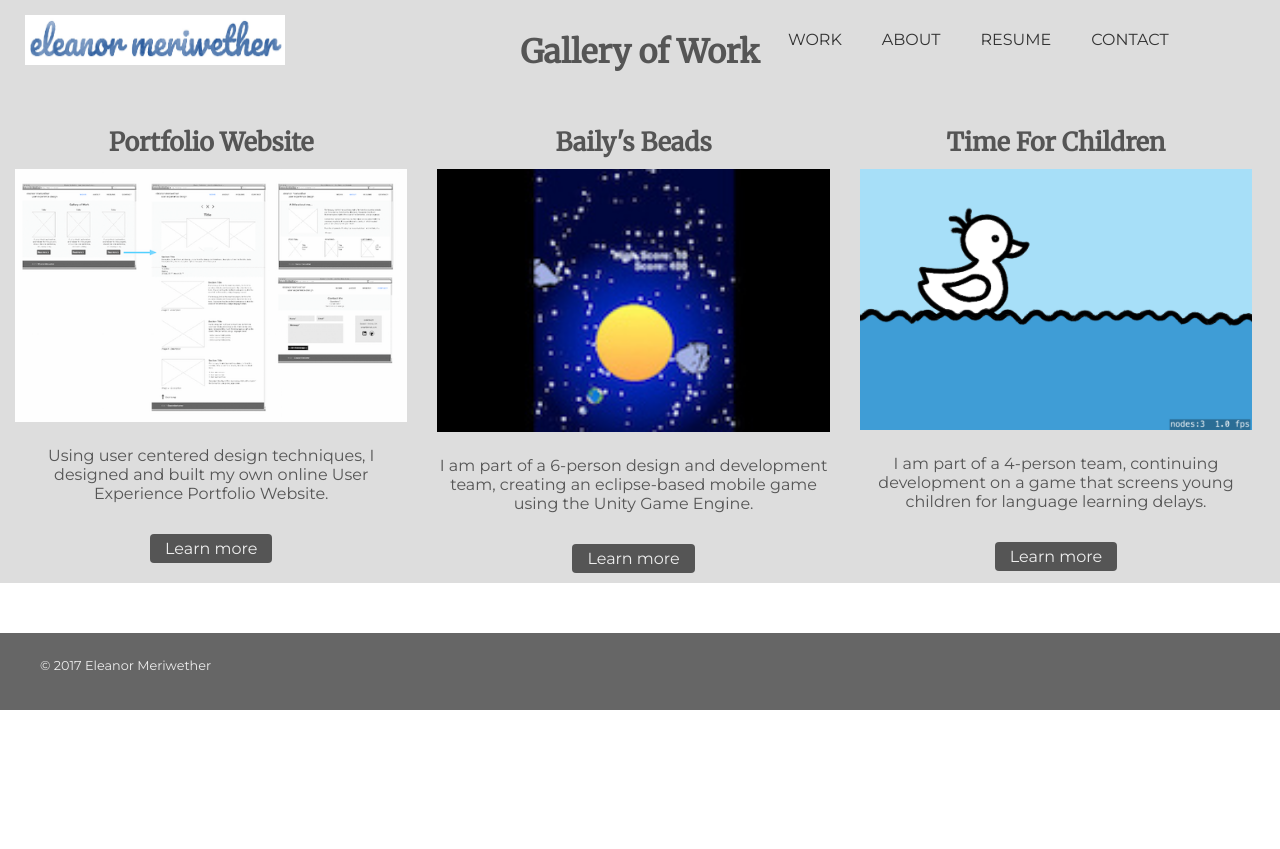
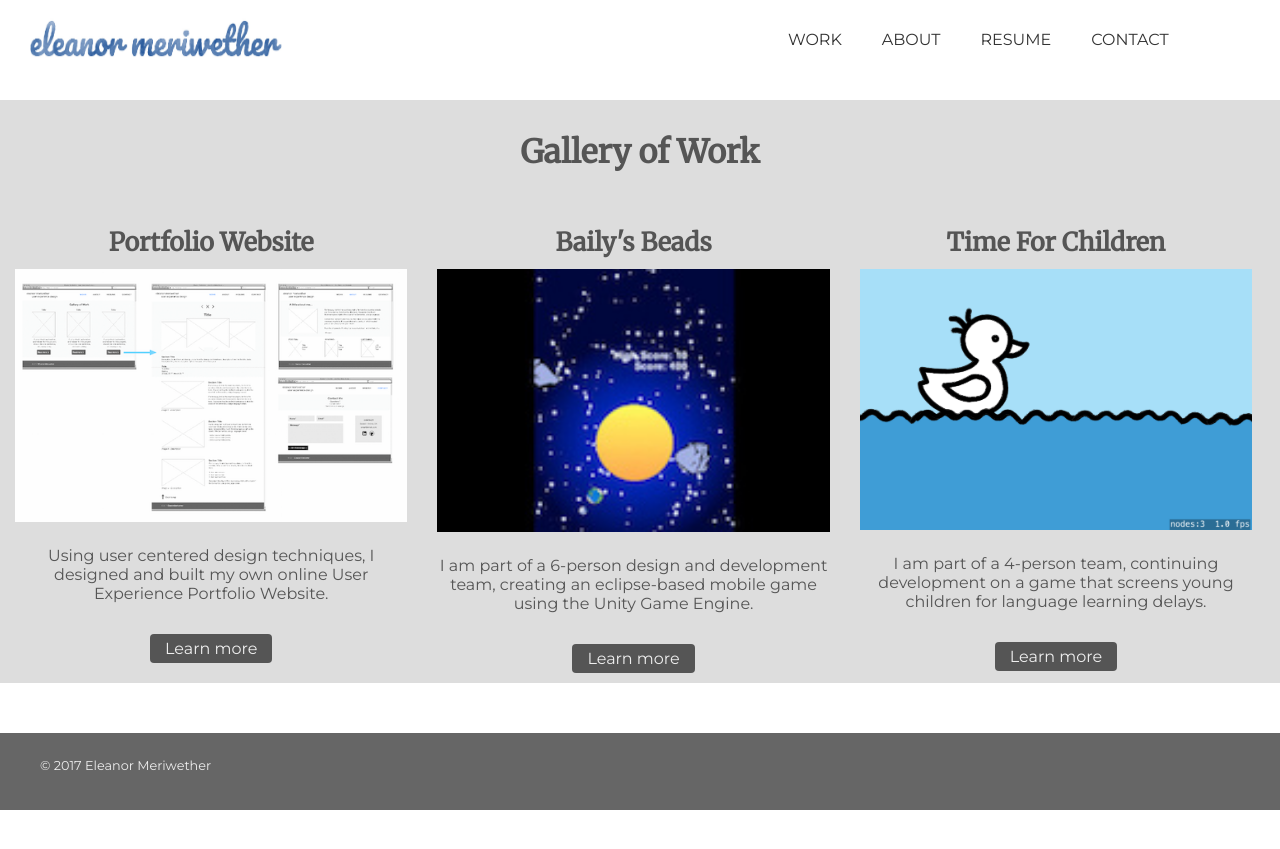
Before and after one commit to emeriwether/emeriwether.github.io, a Jekyll site: the page built from index.html, in a window 1280 px wide. Shown: the top 849 px of the page. Built offline with Jekyll 4.4.1, drawn with Linux system fonts in a browser that asks for light colours.

Commit message:
this commit is junk

```diff
--- a/_layouts/default.html
+++ b/_layouts/default.html
@@ -23,7 +23,7 @@
     <body>
 
         <div id="page">
-            <header role="banner">
+            <header role="banner" class="mainHeader">
                 <a title="Eleanor Meriwether" href="/index.html"><img src="/img/website_logo.jpg" alt="logo" class="logo" ></a>
             </header>
 
```
